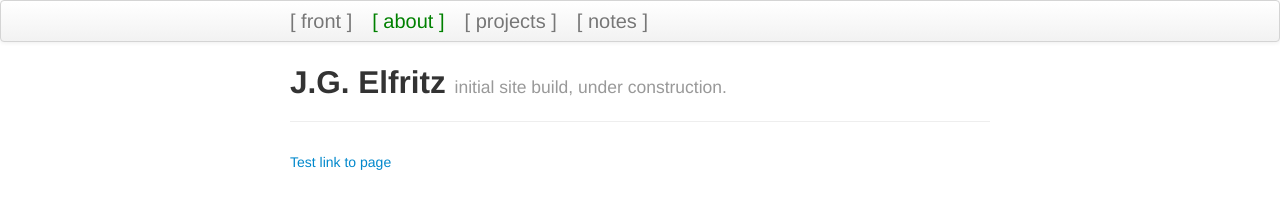
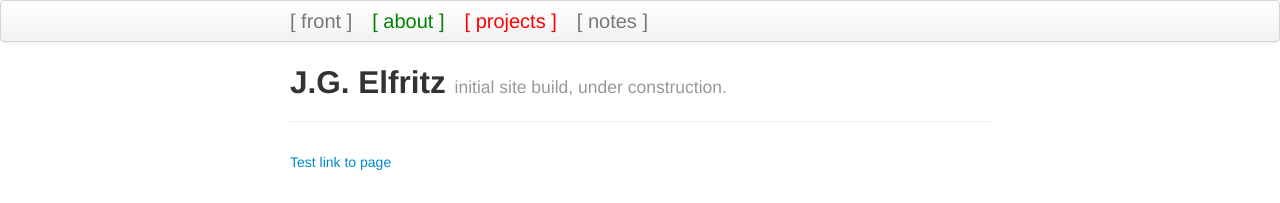
Before and after one commit to justinelfritz/justinelfritz.github.io, a Jekyll site: the page built from index.md, in a window 1280 px wide. Shown: the top 203 px of the page. Built offline with Jekyll 4.4.1, drawn with Linux system fonts in a browser that asks for light colours.

Commit message:
more topnav debug

```diff
--- a/_includes/themes/twitter/default.html
+++ b/_includes/themes/twitter/default.html
@@ -30,13 +30,13 @@
   <body>
 
 
-    <div class="navbar">
+    <div class="navbar", style="background-color:#91b1cc9">
       <div class="navbar-inner">
         <div class="container-narrow">
-          <a class="brand", style="color:#91b1cc9", href="{{ HOME_PATH }}">[ front ]</a>
+          <a class="brand", href="{{ HOME_PATH }}">[ front ]</a>
 	  <a class="brand", style="color:green", href="{{ HOME_PATH }}/pages/about.html">[ about ]</a>
-	  <a class="brand" href="{{ HOME_PATH }}/pages/projects.html">[ projects ]</a>
-	  <a class="brand" href="{{ HOME_PATH }}/pages/notes.html">[ notes ]</a>
+	  <a class="brand", style="color:red", href="{{ HOME_PATH }}/pages/projects.html">[ projects ]</a>
+	  <a class="brand", href="{{ HOME_PATH }}/pages/notes.html">[ notes ]</a>
         </div>
       </div>
     </div>
```
